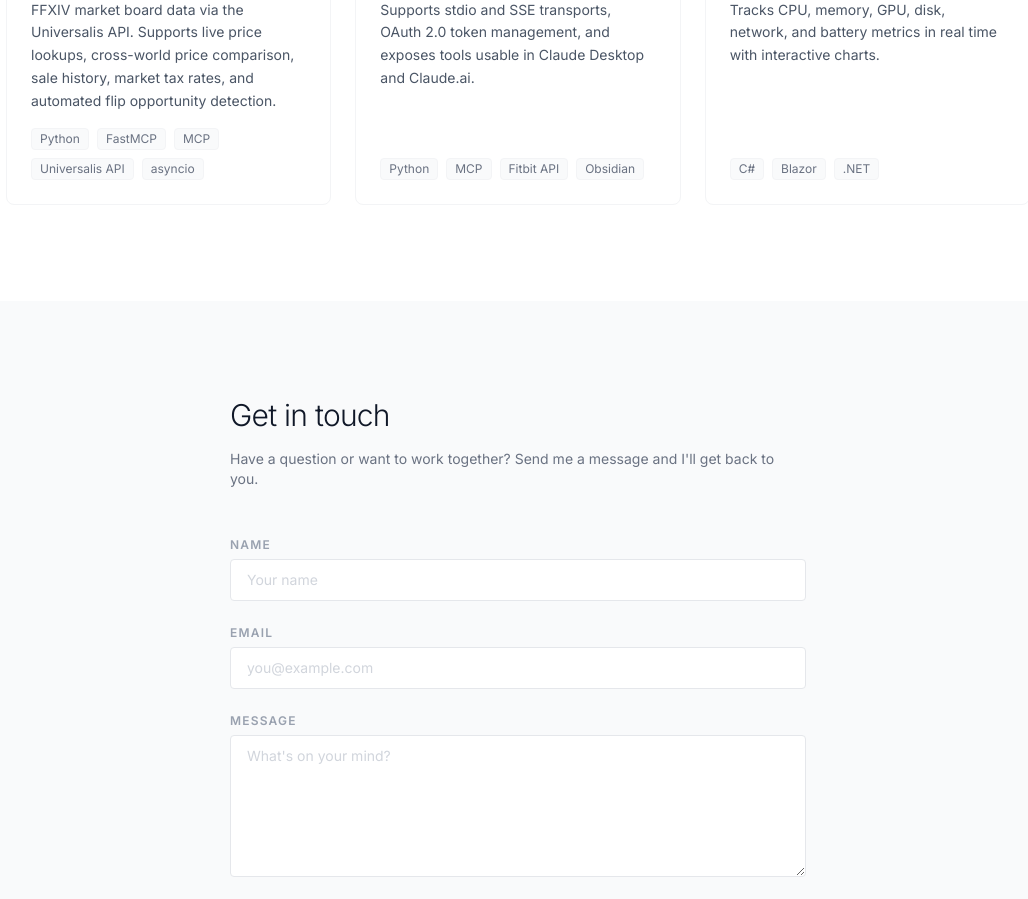
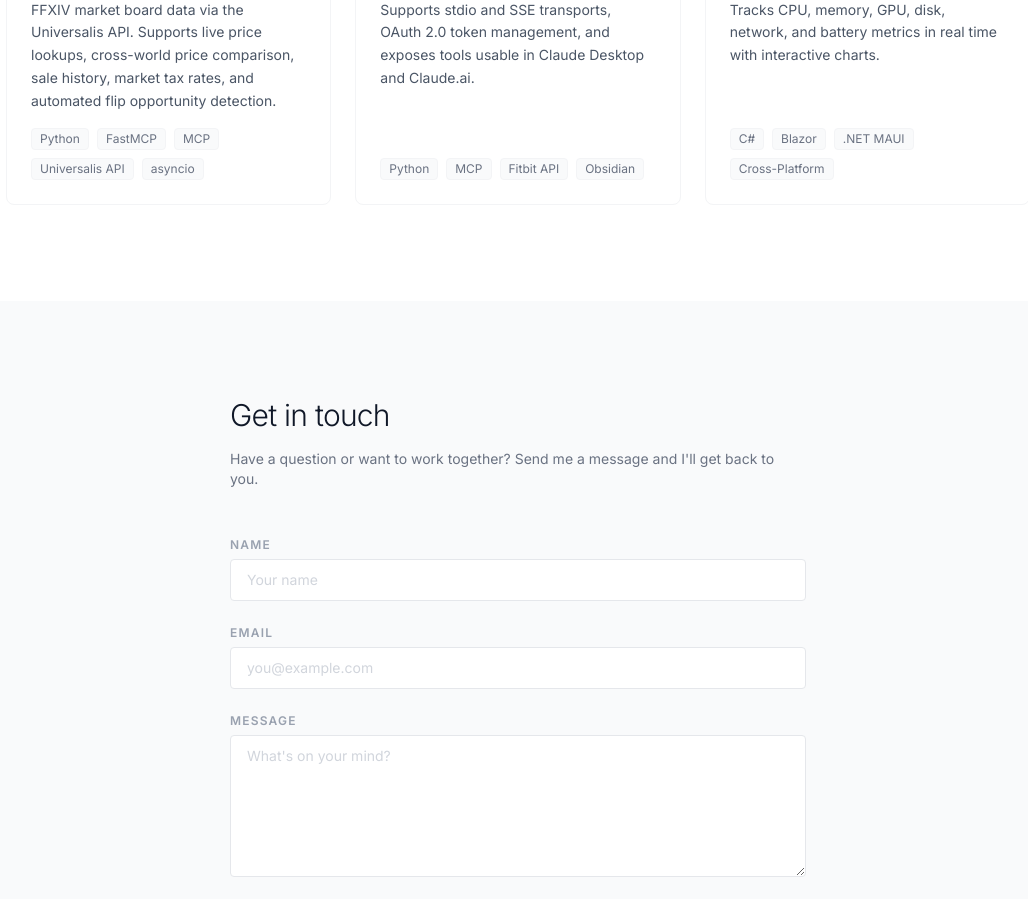
Before and after one commit to mwalczyk81/personal-site, a React (Vite) app: page / in a window 1280 px wide. Shown: the part 2400-3299 px from the top of the page, without its empty margins (122-1150 px from the left). Built offline with nearby package versions, Linux system fonts and the light colour scheme.

Commit message:
feat: Update project tags for System Monitor to include .NET MAUI and Cross-Platform

```diff
--- a/src/data/projects.ts
+++ b/src/data/projects.ts
@@ -49,7 +49,7 @@ const projects: Project[] = [
     type: 'open-source',
     description:
       'Cross-platform system performance monitor built with .NET MAUI and Blazor. Tracks CPU, memory, GPU, disk, network, and battery metrics in real time with interactive charts.',
-    tags: ['C#', 'Blazor', '.NET'],
+    tags: ['C#', 'Blazor', '.NET MAUI', 'Cross-Platform'],
     url: 'https://github.com/mwalczyk81/system-monitor',
   },
 ]
```
